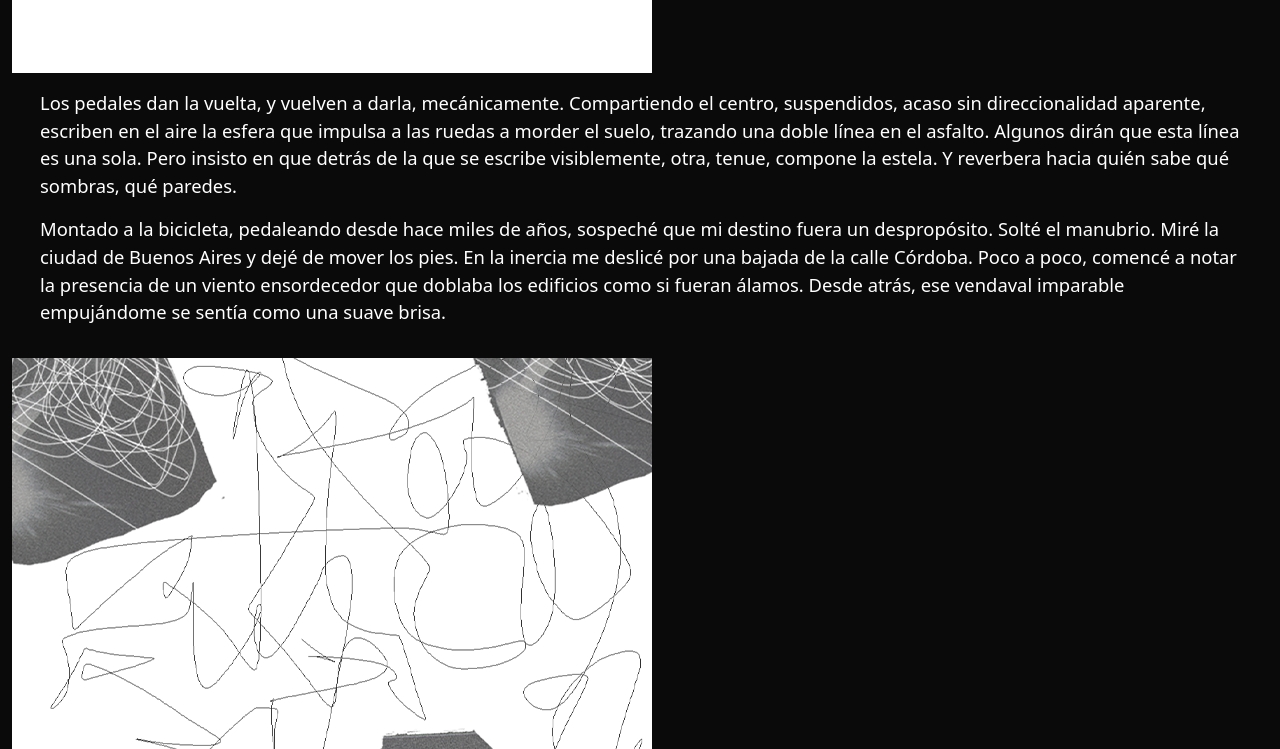
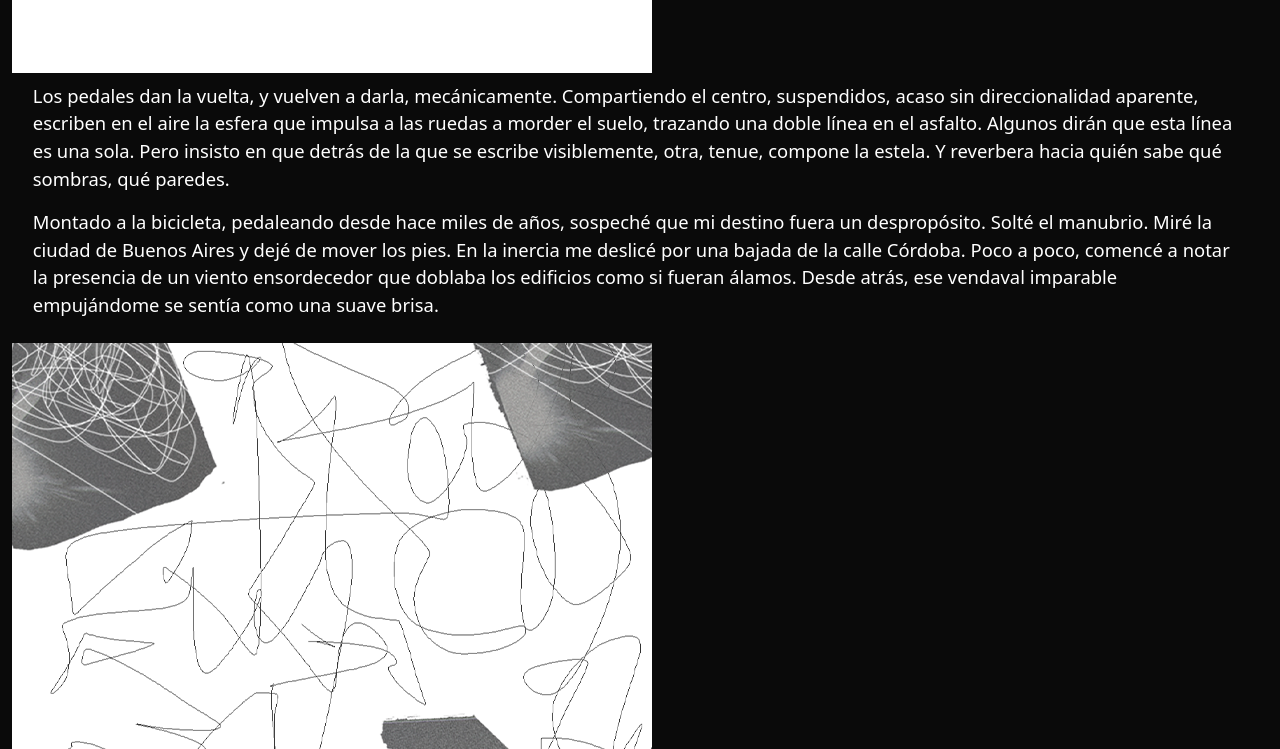
Before and after one commit to AlenPI/velo-smartphones, a plain HTML site: page index.html in a window 1280 px wide. Shown: the part 1111-1860 px from the top of the page. Drawn offline with nearby package versions, Linux system fonts and the light colour scheme.

Commit message:
Update velo.css

```diff
--- a/velo.css
+++ b/velo.css
@@ -35,5 +35,5 @@ p{
             transition: .5s;
             }
       .row{
-        margin:1rem;
+        margin:.55rem;
       }
```
